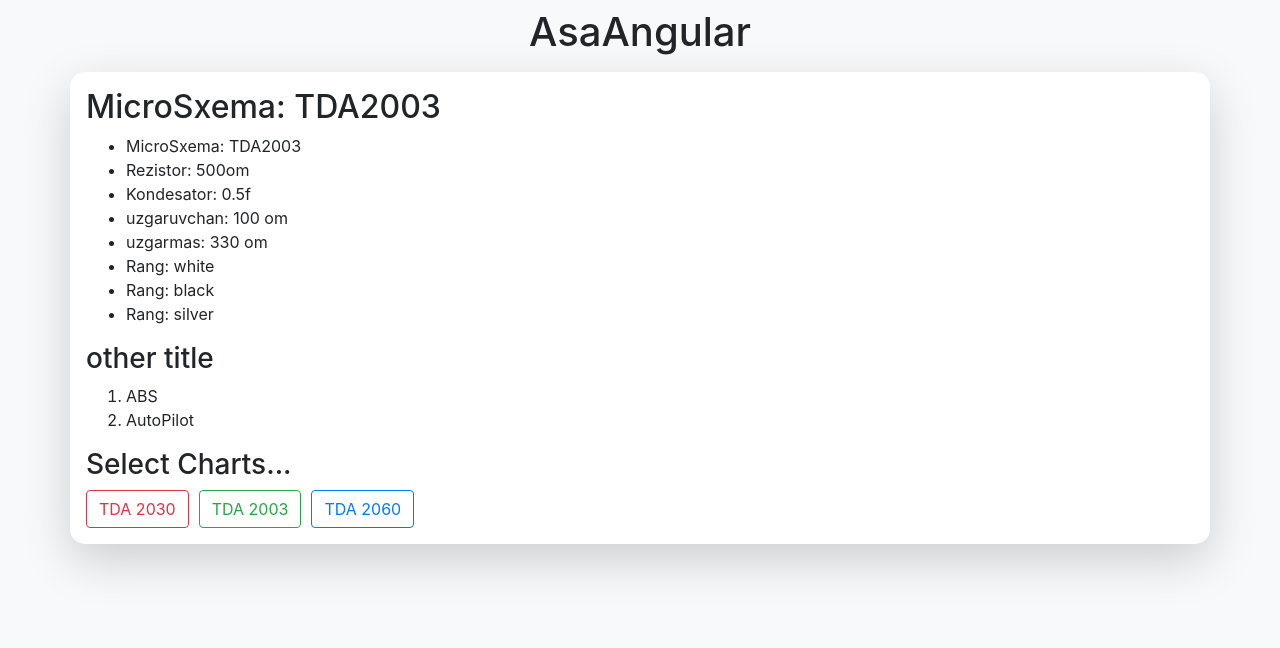
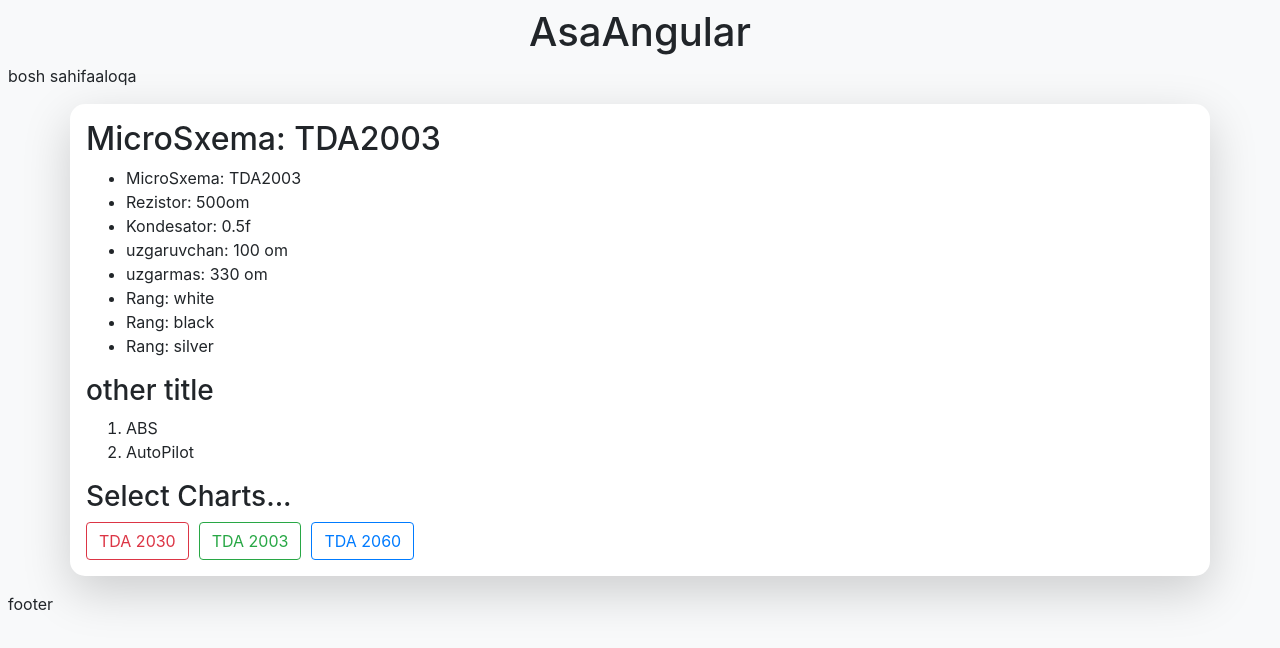
Before and after one commit to asakew/AsaAngular, an Angular app: page / in a window 1280 px wide. Shown: the top 648 px of the page. Built offline with nearby package versions, Linux system fonts and the light colour scheme.

Commit message:
lalalala

```diff
--- a/src/app/app.component.html
+++ b/src/app/app.component.html
@@ -1,9 +1,11 @@
 <header class="conteiner mb-3">
 		<h1 class="text-center">{{ SiteTitle }}</h1>
+		<a routerLinl="/">bosh sahifa</a>
+		<a routerLinl="/aloqa">aloqa</a>
 </header>
 
-<main role="main">
-	<article class="container bg-white shadow-lg radius p-3 mb-3">
-	  <app-full-kew></app-full-kew>
-	</article>
-</main>
+
+<router-outlet></router-outlet>
+
+
+<footer>footer</footer>
--- a/src/app/app.module.ts
+++ b/src/app/app.module.ts
@@ -1,18 +1,29 @@
 import { BrowserModule } from '@angular/platform-browser';
 import { NgModule } from '@angular/core';
+import { RouterModule, Routes} from '@angular/router';
 
 import { AppRoutingModule } from './app-routing.module';
 import { AppComponent } from './app.component';
 import { FullKewComponent } from './components/full-kew/full-kew.component';
+import { AloqaComponent } from './components/aloqa/aloqa.component';
+import { MainComponent } from './components/main/main.component';
+
+const appRoutes: Routes = [
+  {path: '', component: MainComponent},
+  {path: 'aloqa', component: AloqaComponent}
+]
 
 @NgModule({
   declarations: [
     AppComponent,
-    FullKewComponent
+    FullKewComponent,
+    AloqaComponent,
+    MainComponent
   ],
   imports: [
     BrowserModule,
-    AppRoutingModule
+    AppRoutingModule,
+    RouterModule.forRoot(appRoutes)
   ],
   providers: [],
   bootstrap: [AppComponent]
--- /dev/null
+++ b/src/app/components/aloqa/aloqa.component.html
@@ -0,0 +1 @@
+<p>aloqa works!</p>
--- /dev/null
+++ b/src/app/components/aloqa/aloqa.component.ts
@@ -0,0 +1,15 @@
+import { Component, OnInit } from '@angular/core';
+
+@Component({
+  selector: 'app-aloqa',
+  templateUrl: './aloqa.component.html',
+  styleUrls: ['./aloqa.component.css']
+})
+export class AloqaComponent implements OnInit {
+
+  constructor() { }
+
+  ngOnInit() {
+  }
+
+}
--- a/src/app/components/full-kew/full-kew.component.css
+++ b/src/app/components/full-kew/full-kew.component.css
@@ -1,3 +1,7 @@
+.radius {
+	border-radius: 15px
+}
+
 button {
 	margin-right: 10px;
 }
--- a/src/app/components/full-kew/full-kew.component.html
+++ b/src/app/components/full-kew/full-kew.component.html
@@ -1,3 +1,5 @@
+	<article class="container bg-white shadow-lg radius p-3 mb-3">
+
 <h2>{{ ChartName }}</h2>
 
 <ul>
@@ -21,3 +23,4 @@
 <button class="btn btn-outline-danger" (click)="ChartSelect('TDA30')">TDA 2030</button>
 <button class="btn btn-outline-success" (click)="ChartSelect('TDA3')">TDA 2003</button>
 <button class="btn btn-outline-primary" (click)="ChartSelect('TDA60')">TDA 2060</button>
+	</article>
--- /dev/null
+++ b/src/app/components/main/main.component.html
@@ -0,0 +1,3 @@
+<main role="main">
+	  <app-full-kew></app-full-kew>
+</main>
--- /dev/null
+++ b/src/app/components/main/main.component.ts
@@ -0,0 +1,15 @@
+import { Component, OnInit } from '@angular/core';
+
+@Component({
+  selector: 'app-main',
+  templateUrl: './main.component.html',
+  styleUrls: ['./main.component.css']
+})
+export class MainComponent implements OnInit {
+
+  constructor() { }
+
+  ngOnInit() {
+  }
+
+}
```
Also changed, not shown: src/app/components/aloqa/aloqa.component.css (added), src/app/components/main/main.component.css (added), 2 other files (tests, documents, lock files or other folders).
